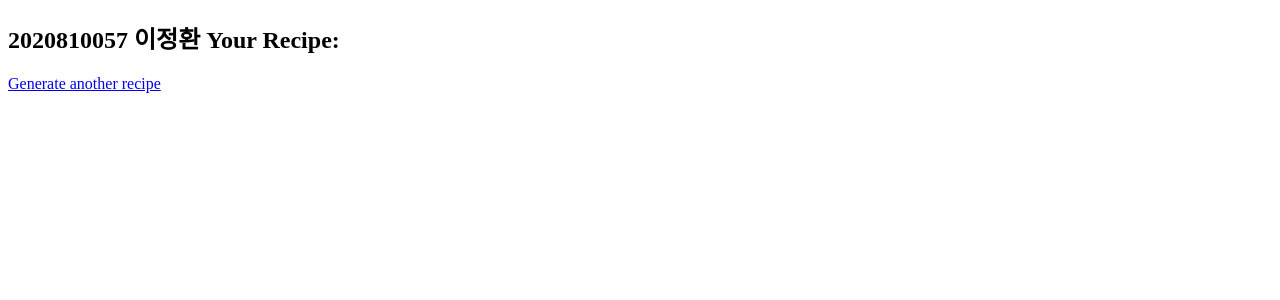
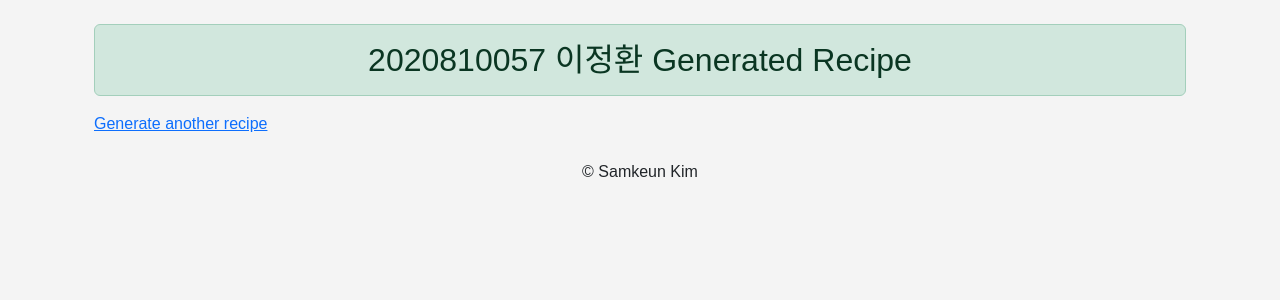
Before and after one commit to 2jh1230/recipe, a Flask app: template templates/recipe.html in a window 1280 px wide. Shown: the top 300 px of the page. Run offline with Flask 3, Linux system fonts and the light colour scheme; the template is opened without the code that fills it, so the values that code supplies are empty.

Commit message:
Update recipe.html

```diff
--- a/templates/recipe.html
+++ b/templates/recipe.html
@@ -1,11 +1,11 @@
-<!DOCTYPE html>
-<html>
-<head>
-    <title>Generated Recipe</title>
-</head>
-<body>
-    <h2>2020810057 이정환 Your Recipe:</h2>
-    <p>{{ recipe|safe }}</p>
-    <a href="/">Generate another recipe</a>
-</body>
-</html>
+{% extends "base.html" %}
+
+{% block content %}
+<div id="root" class="container">
+    <div class="page-header">
+        <h2 class="alert alert-success">2020810057 이정환 Generated Recipe</h2>
+        <p>{{ recipe|safe }}</p>
+        <a href="/">Generate another recipe</a>
+    </div>
+</div>
+{% endblock %}
```
